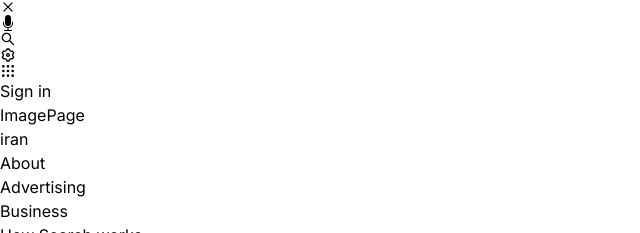
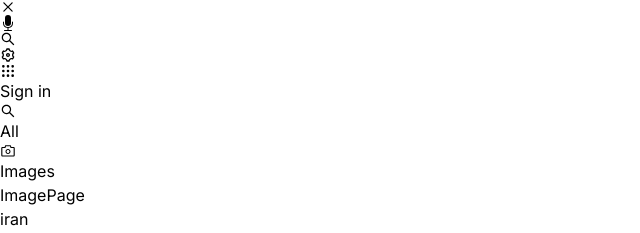
Before and after one commit to majidbelbasi/google-next, a Next.js app: page /search/image in a window 1280 px wide. Shown: the part 325-558 px from the top of the page, without its empty margins (0-640 px from the left). Built offline with nearby package versions, Linux system fonts and the light colour scheme; no server answers.

Commit message:
complete the search header options

```diff
--- a/src/components/SearchHeader.jsx
+++ b/src/components/SearchHeader.jsx
@@ -4,6 +4,7 @@
 import SearchBox from "./SearchBox";
 import { RiSettings3Line } from "react-icons/ri";
 import { TbGridDots } from "react-icons/tb";
+import SearchHeaderOptions from "./SearchHeaderOptions";
 export default function SearchHeader() {
   return (
     <header className=" sticky top-0 bg-white">
@@ -29,6 +30,7 @@
           Sign in
         </button>
       </div>
+      <SearchHeaderOptions />
     </header>
   );
 }
--- /dev/null
+++ b/src/components/SearchHeaderOptions.jsx
@@ -0,0 +1,39 @@
+"use client";
+
+import { usePathname, useRouter, useSearchParams } from "next/navigation";
+import { AiOutlineCamera, AiOutlineSearch } from "react-icons/ai";
+
+export default function SearchHeaderOptions() {
+  const router = useRouter();
+  const pathname = usePathname();
+  const searchParams = useSearchParams();
+  const searchTerm = searchParams.get("searchTerm");
+
+  const selectTab = (tab) => {
+    router.push(
+      `/search/${tab === "Images" ? "image" : "web"}?searchTerm=${searchTerm}`
+    );
+  };
+  return (
+    <div className="flex space-x-2 select-none border-b w-full justify-center lg:justify-start lg:pl-52 text-gray-700 text-sm">
+      <div
+        onClick={() => selectTab("All")}
+        className={`flex items-center space-x-1 border-b-4 border-transparent active:text-blue-500 cursor-pointer pb-3 px-2 ${
+          pathname === "/search/web" && "!text-blue-600 !border-blue-600"
+        }`}
+      >
+        <AiOutlineSearch className="text-md" />
+        <p>All</p>
+      </div>
+      <div
+        onClick={() => selectTab("Images")}
+        className={`flex items-center space-x-1 border-b-4 border-transparent active:text-blue-500 cursor-pointer pb-3 px-2 ${
+          pathname === "/search/image" && "!text-blue-600 !border-blue-600"
+        }`}
+      >
+        <AiOutlineCamera className="text-md" />
+        <p>Images</p>
+      </div>
+    </div>
+  );
+}
```
